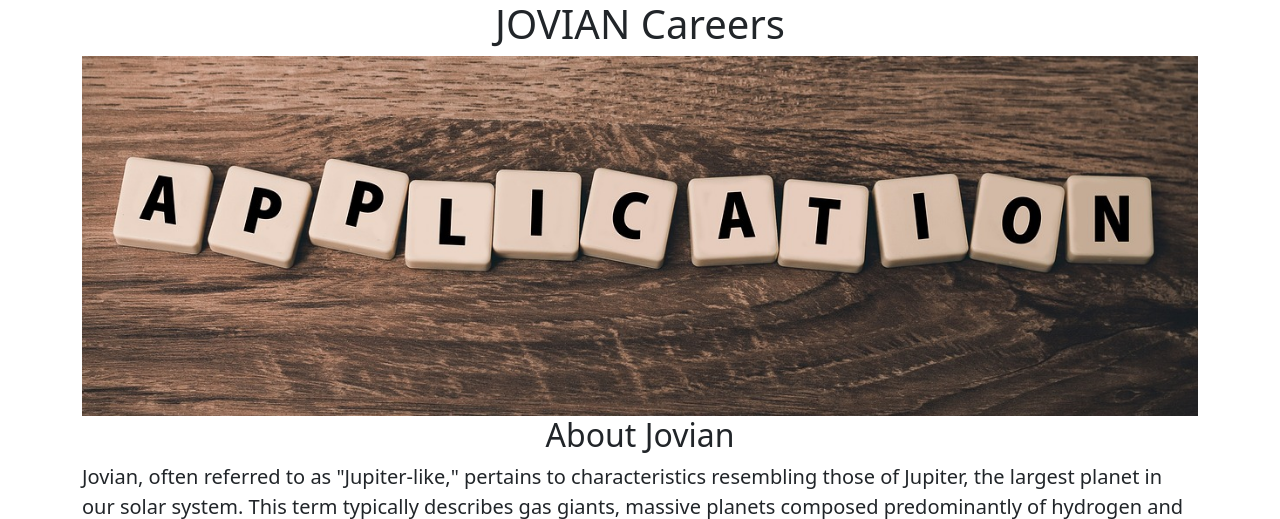
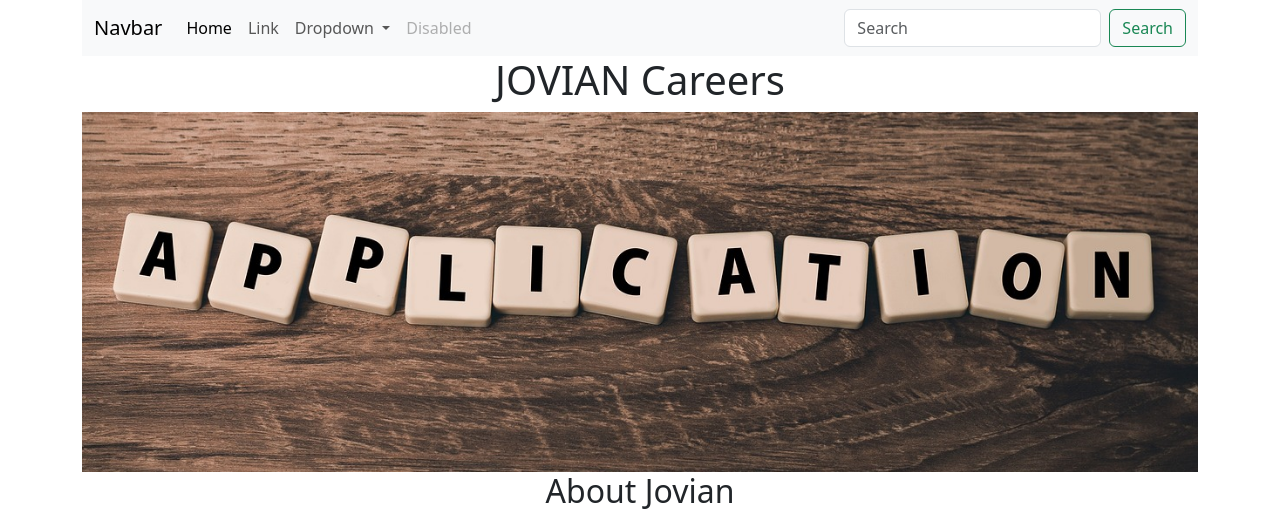
Before and after one commit to Shikhar-24100/flask-web-1, a Flask app: page / in a window 1280 px wide. Shown: the top 519 px of the page. Run offline with Flask 3, Linux system fonts and the light colour scheme.

Commit message:
added a navbar

```diff
--- a/templates/home.html
+++ b/templates/home.html
@@ -16,6 +16,7 @@
   </head>
  <div class = "container">
   <body>
+    {% include 'navbar.html' %}
     <h1 class = "text-center nt-2 nb-4"> {{company_name}} Careers </h1>
     <img class = "img-fluid" id = "banner" src = "static/banner.jpg" >
     <h2 class = "text-center nt-2, nb-4"> About Jovian </h2>
--- /dev/null
+++ b/templates/navbar.html
@@ -0,0 +1,36 @@
+<nav class="navbar navbar-expand-lg bg-body-tertiary">
+  <div class="container-fluid">
+    <a class="navbar-brand" href="#">Navbar</a>
+    <button class="navbar-toggler" type="button" data-bs-toggle="collapse" data-bs-target="#navbarSupportedContent" aria-controls="navbarSupportedContent" aria-expanded="false" aria-label="Toggle navigation">
+      <span class="navbar-toggler-icon"></span>
+    </button>
+    <div class="collapse navbar-collapse" id="navbarSupportedContent">
+      <ul class="navbar-nav me-auto mb-2 mb-lg-0">
+        <li class="nav-item">
+          <a class="nav-link active" aria-current="page" href="#">Home</a>
+        </li>
+        <li class="nav-item">
+          <a class="nav-link" href="#">Link</a>
+        </li>
+        <li class="nav-item dropdown">
+          <a class="nav-link dropdown-toggle" href="#" role="button" data-bs-toggle="dropdown" aria-expanded="false">
+            Dropdown
+          </a>
+          <ul class="dropdown-menu">
+            <li><a class="dropdown-item" href="#">Action</a></li>
+            <li><a class="dropdown-item" href="#">Another action</a></li>
+            <li><hr class="dropdown-divider"></li>
+            <li><a class="dropdown-item" href="#">Something else here</a></li>
+          </ul>
+        </li>
+        <li class="nav-item">
+          <a class="nav-link disabled" aria-disabled="true">Disabled</a>
+        </li>
+      </ul>
+      <form class="d-flex" role="search">
+        <input class="form-control me-2" type="search" placeholder="Search" aria-label="Search">
+        <button class="btn btn-outline-success" type="submit">Search</button>
+      </form>
+    </div>
+  </div>
+</nav>
```
